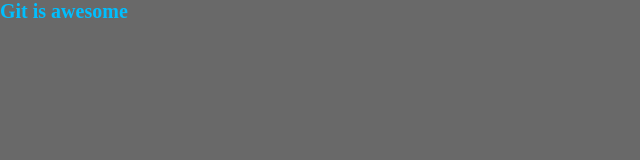
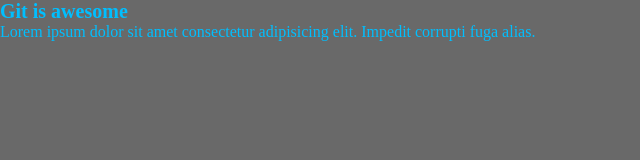
Before and after one commit to ataisi-nathan/gitProject, a plain HTML site: page index.html in a window 1280 px wide. Shown: the whole page, without its empty margins (0-640 px from the left). Drawn offline with Linux system fonts and the light colour scheme.

Commit message:
Added a paragraph

```diff
--- a/index.html
+++ b/index.html
@@ -8,5 +8,6 @@
 </head>
 <body>
     <h1>Git is awesome</h1>
+    <p>Lorem ipsum dolor sit amet consectetur adipisicing elit. Impedit corrupti fuga alias.</p>
 </body>
 </html>
```
